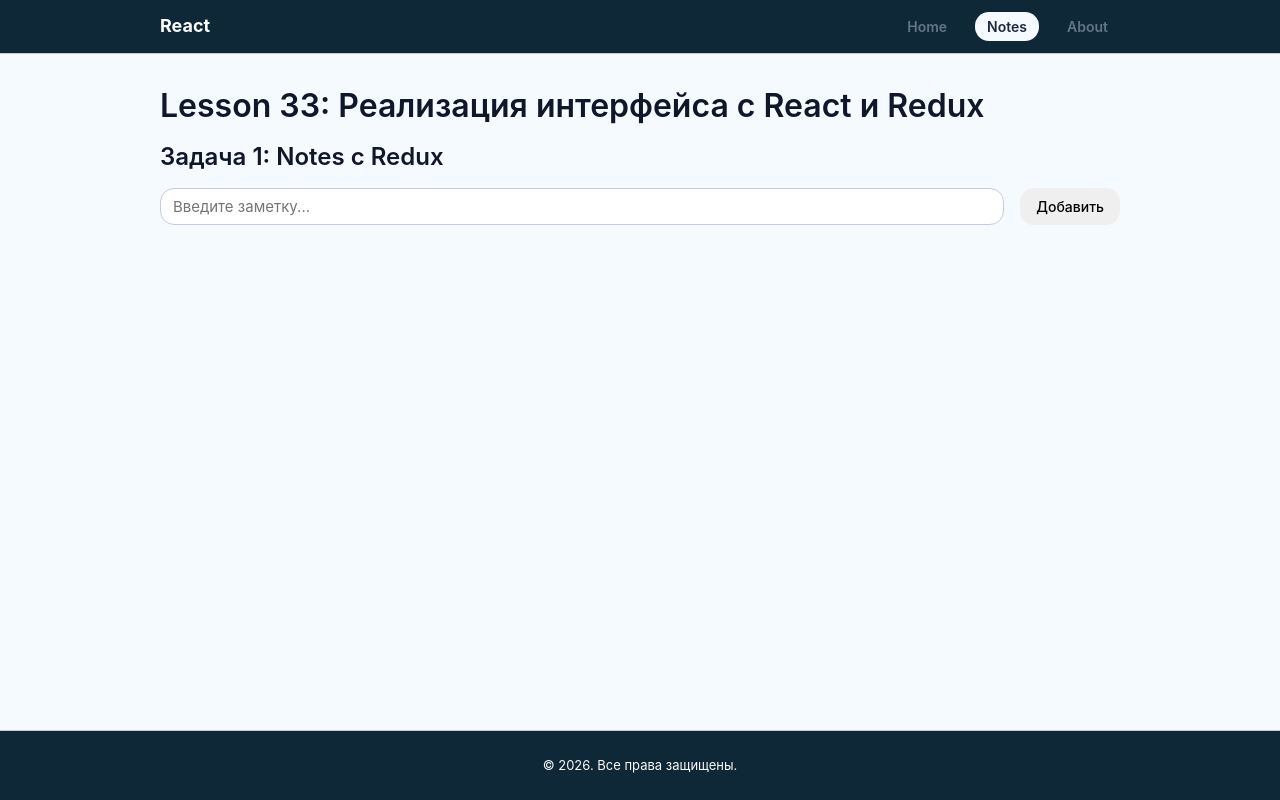
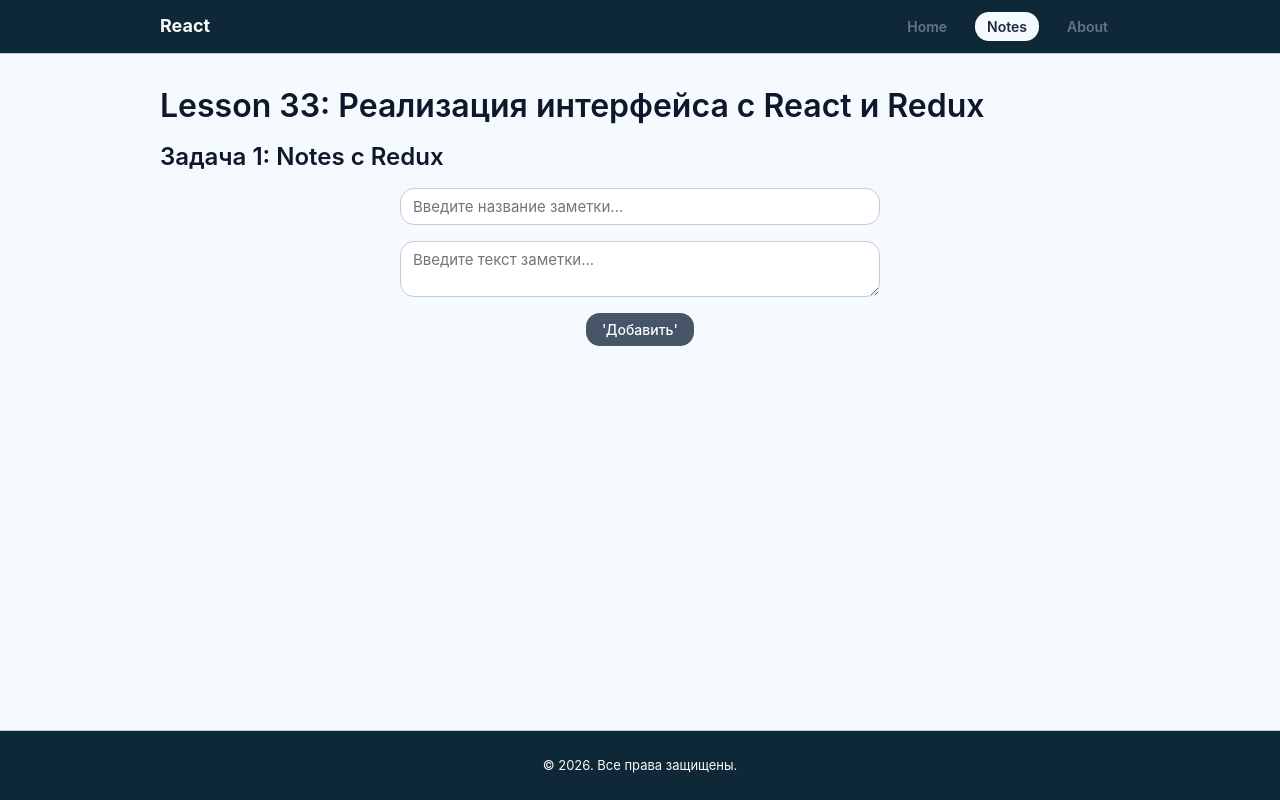
Before and after one commit to ArtemKutsan/react-33-lesson-and-34-practice-14, a React (Vite) app: page /notes in a window 1280 px wide. Built offline with nearby package versions, Linux system fonts and the light colour scheme.

Commit message:
add: Декомпозизия и добавление NoteForm, NoteItem, NoteList

```diff
--- /dev/null
+++ b/src/components/NoteForm/index.jsx
@@ -0,0 +1,35 @@
+// src/components/NoteForm/index.jsx
+import { useForm } from 'react-hook-form';
+
+function NoteForm({ onAdd }) {
+  const { register, handleSubmit, reset } = useForm();
+
+  const onSubmit = ({ title, text }) => {
+    onAdd({
+      id: crypto.randomUUID(),
+      title,
+      text,
+    });
+
+    reset();
+  };
+
+  return (
+    <form
+      onSubmit={handleSubmit(onSubmit)}
+      style={{ display: 'flex', flexDirection: 'column', gap: '1rem' }}
+    >
+      <input
+        type="text"
+        placeholder="Введите название заметки..."
+        {...register('title', { required: true })}
+      />
+      <textarea placeholder="Введите текст заметки..." {...register('text', { required: true })} />
+      <button type="submit" className="button-primary" style={{ margin: '0 auto' }}>
+        'Добавить'
+      </button>
+    </form>
+  );
+}
+
+export default NoteForm;
--- /dev/null
+++ b/src/components/NoteItem/index.jsx
@@ -0,0 +1,26 @@
+// src/components/NoteItem/index.jsx
+function NoteItem({ note, onDelete }) {
+  return (
+    <div
+      style={{
+        display: 'flex',
+        flexDirection: 'column',
+        gap: '1rem',
+        border: '1px solid #c5cae0',
+        borderRadius: '1rem',
+        padding: '1rem',
+      }}
+    >
+      <h4>{note.title}</h4>
+      <p>{note.text}</p>
+      <div style={{ display: 'flex', gap: '1rem' }}>
+        <button onClick={() => onEdit(note.id)}>Редактировать</button>
+        <button onClick={() => onDelete(note.id)} style={{ color: 'red' }}>
+          Удалить
+        </button>
+      </div>
+    </div>
+  );
+}
+
+export default NoteItem;
--- /dev/null
+++ b/src/components/NoteList/index.jsx
@@ -0,0 +1,22 @@
+// src/components/NoteList/index.jsx
+import NoteItem from '../NoteItem';
+
+function NoteList({ notes, onDelete }) {
+  return (
+    <div
+      style={{
+        display: 'flex',
+        flexDirection: 'column',
+        gap: '1rem',
+        marginTop: '1rem',
+        backgroundColor: '#fafafa',
+      }}
+    >
+      {notes.map((note) => (
+        <NoteItem key={note.id} note={note} onDelete={onDelete} />
+      ))}
+    </div>
+  );
+}
+
+export default NoteList;
--- a/src/pages/notes/index.jsx
+++ b/src/pages/notes/index.jsx
@@ -1,50 +1,21 @@
+// src/pages/notes/index.jsx
+import { connect } from 'react-redux';
+import { addNoteAction, deleteNoteAction } from '../../redux/actions/notes';
 import Meta from '../../components/Meta';
-import { connect } from 'react-redux';
-import { useForm } from 'react-hook-form';
-import { addNoteAction, deleteNoteAction } from '../../redux/actions/notes';
+import NoteForm from '../../components/NoteForm';
+import NoteList from '../../components/NoteList';
 
 function NotesPage({ data, addNote, deleteNote }) {
-  const { register, handleSubmit, reset } = useForm();
-
-  const onSubmit = ({ title }) => {
-    const newNote = {
-      id: crypto.randomUUID(),
-      title,
-      completed: false,
-    };
-
-    addNote(newNote);
-    reset();
-  };
-
   return (
     <div style={{ display: 'flex', flexDirection: 'column', gap: '1rem' }}>
-      <Meta title="Note" />
+      <Meta title="Notes" />
 
-      <h1>Lesson 33: Реализация интерфейса с React и Redux </h1>
-
+      <h1>Lesson 33: Реализация интерфейса с React и Redux</h1>
       <h2>Задача 1: Notes с Redux</h2>
 
-      <form onSubmit={handleSubmit(onSubmit)} style={{ display: 'flex', gap: '1rem' }}>
-        <input
-          type="text"
-          placeholder="Введите заметку..."
-          {...register('title', { required: true })}
-        />
-        <button type="submit">Добавить</button>
-      </form>
-
-      <div style={{ marginTop: '1rem' }}>
-        {data.map((note) => (
-          <div key={note.id}>
-            <p>
-              {note.title}{' '}
-              <span onClick={() => deleteNote(note.id)} style={{ color: 'red', cursor: 'pointer' }}>
-                x
-              </span>
-            </p>
-          </div>
-        ))}
+      <div style={{ maxWidth: '480px', width: '100%', margin: '0 auto' }}>
+        <NoteForm onAdd={addNote} />
+        <NoteList notes={data} onDelete={deleteNote} />
       </div>
     </div>
   );
```
